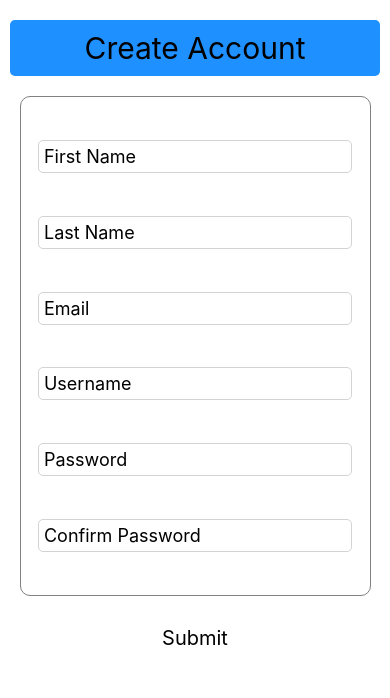
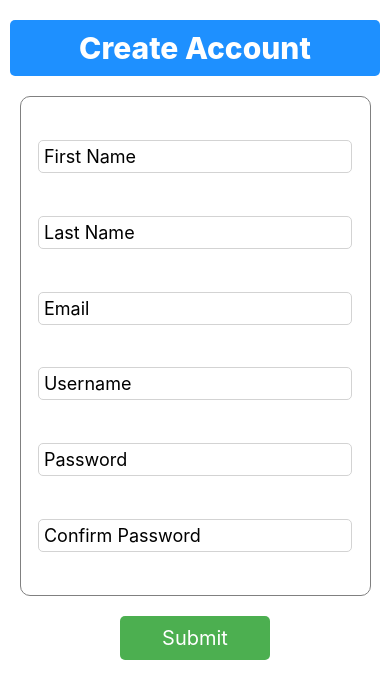
Before and after one commit to grimeo/Send-Help, a React Native app: screen / in a window 390 px wide. Shown: the top 698 px of the page. Built offline with nearby package versions, Linux system fonts and the light colour scheme.

Commit message:
fix: text colors

```diff
--- a/app/screens/SignUp.js
+++ b/app/screens/SignUp.js
@@ -57,16 +57,22 @@ const styles = StyleSheet.create({
   },
   submitBtn: {
     width: 150,
-    backgroundColor: " #24a0ed",
+    backgroundColor: "#4CAF50",
     borderRadius: 5,
     padding: 10,
     margin: 20,
     alignSelf: "center",
   },
-  submitBtnText: { fontSize: 20, textAlign: "center" },
+  submitBtnText: {
+    fontSize: 20,
+    textAlign: "center",
+    color: "white",
+  },
   title: {
     width: "95%",
     backgroundColor: "dodgerblue",
+    fontWeight: 800,
+    color: "white",
     textAlign: "center",
     alignSelf: "center",
     fontSize: 30,
```
